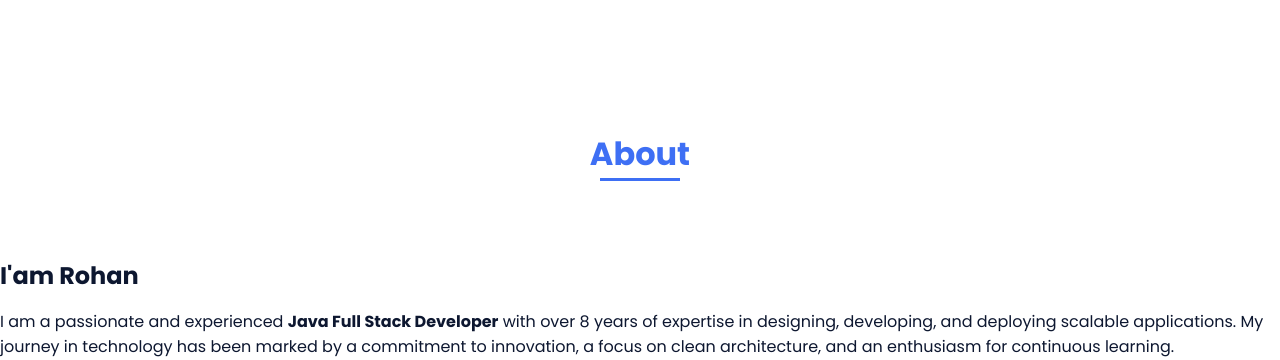
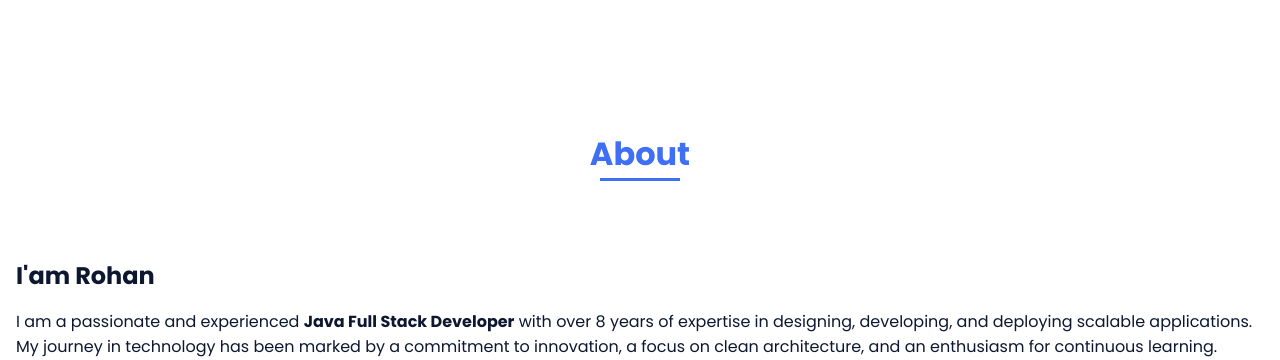
Before and after one commit to rohanreddysatti/rohanreddysatti.github.io, a plain HTML site: page index.html in a window 1280 px wide. Shown: the part 592-952 px from the top of the page. Drawn offline with nearby package versions, Linux system fonts and the light colour scheme.

Commit message:
Update index.html

```diff
--- a/index.html
+++ b/index.html
@@ -55,10 +55,10 @@
             </section>
 
             <!--===== ABOUT =====-->
-            <section class="about section " id="about">
+            <section class="about section" id="about">
                 <h2 class="section-title">About</h2>
 
-                <div class="about__container">
+                <div class="about__container bd-gri">
 <!--                     <div class="about__img">
                         <img src="assets/img/about.jpg" alt="">
                     </div> -->
```
